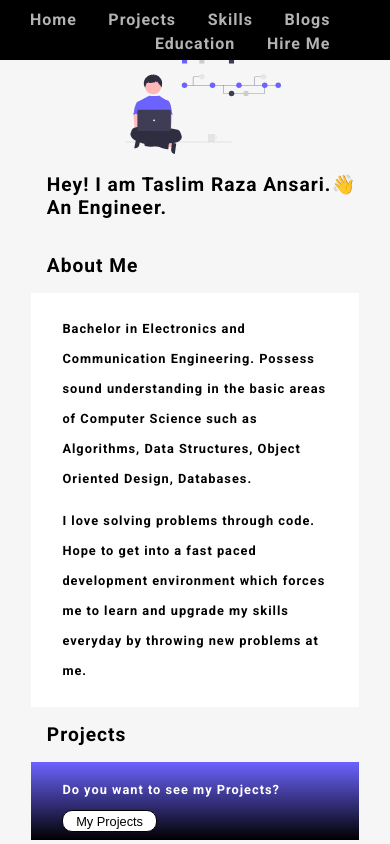
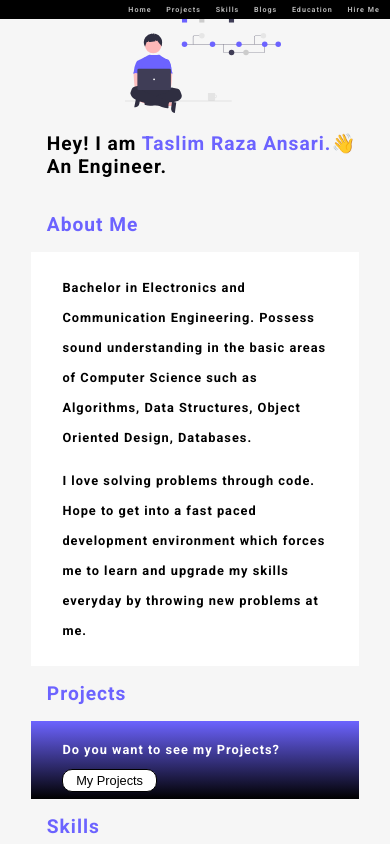
Before and after one commit to Taslimism/MyPortfolio, a plain HTML site: page index.html in a window 390 px wide. Shown: the top 844 px of the page. Drawn offline with Linux system fonts and the light colour scheme.

Commit message:
made nav bar responsive

```diff
--- a/css/style.css
+++ b/css/style.css
@@ -35,7 +35,7 @@ img{
     align-items: center;
     margin: 0% 12%;
 }
-h1{
+h2,span{
     color: #6c63ff;
 }
 h3{
@@ -151,6 +151,11 @@ input {
   body{
         font-size:1.2em;
     }
+    .nav-bar{
+        font-size:0.7em;
+        padding: 0.5em;
+
+    }
 }
 
 @media screen and (max-width:640px){
@@ -158,4 +163,9 @@ input {
     body{
         font-size:.8em;
     }
+    nav-bar{
+        font-size:0.7em;
+        padding: 0.5em;
+
+    }
 }
```
